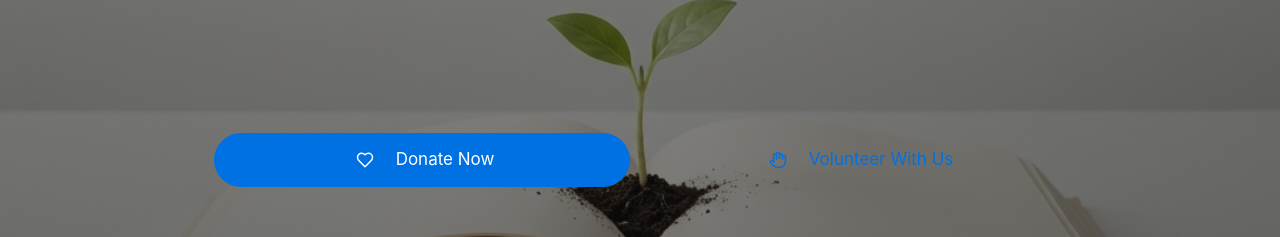
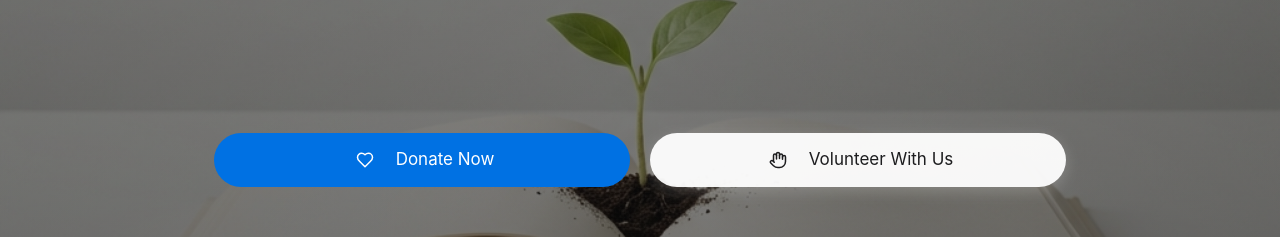
Before and after one commit to sasuhai/HCFBTR-Brocure-Resource, a React (Vite) app: page /#/ in a window 1280 px wide. Shown: the part 272-509 px from the top of the page. Built offline with nearby package versions, Linux system fonts and the light colour scheme; no server answers; the database is empty.

Commit message:
Fix Volunteer button - target correct .hero-btn-outline class with white background

```diff
--- a/src/pages/Home.css
+++ b/src/pages/Home.css
@@ -153,14 +153,18 @@ h4 {
 }
 
 .hero-btn-outline {
-    background: transparent;
-    border: 1px solid var(--apple-blue);
-    color: var(--apple-blue);
+    background: rgba(255, 255, 255, 0.95);
+    border: 1px solid rgba(255, 255, 255, 0.95);
+    color: #1d1d1f;
+    box-shadow: 0 4px 15px rgba(255, 255, 255, 0.2);
 }
 
 .hero-btn-outline:hover {
-    background: var(--apple-blue);
-    color: white;
+    background: #ffffff;
+    border-color: #ffffff;
+    color: #1d1d1f;
+    transform: scale(1.02);
+    box-shadow: 0 0 30px rgba(255, 255, 255, 0.4);
 }
 
 /* Remove the old SVG wave */
```
